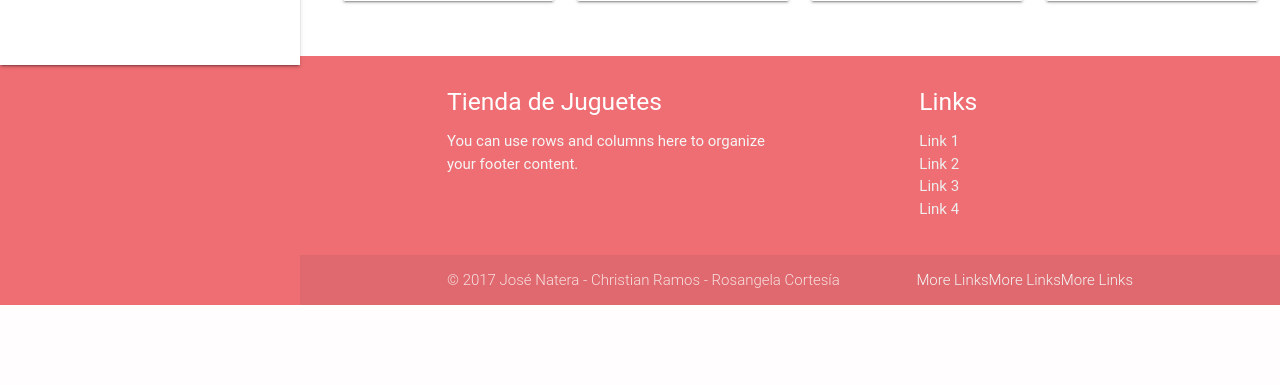
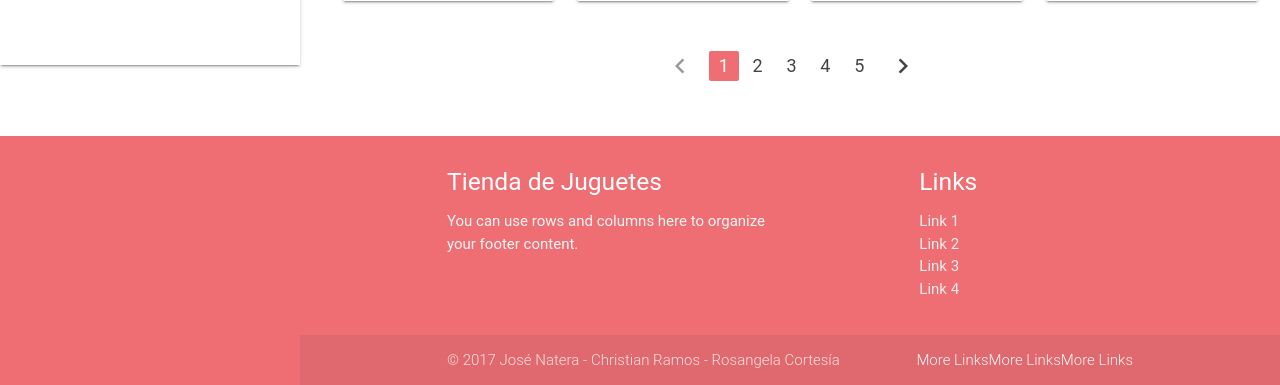
Before and after one commit to mnlalbani/hmi-toystore, a PHP site: page /lista.php in a window 1280 px wide. Shown: the part 795-1180 px from the top of the page. Before the commit the page ends 1100 px from the top, so only its background shows below. Run offline with PHP 8.4, Linux system fonts and the light colour scheme; some libraries are stand-ins or nearby versions; some web fonts are replaced.

Commit message:
added pagination

```diff
--- a/lista.php
+++ b/lista.php
@@ -36,7 +36,6 @@
             </nav>
         </div>
     </header>
-
     <main>
         <div class="row">
             <div class="col s3 m0 l3"> <!-- Side nav -->
@@ -206,6 +205,19 @@
                             </div>
                         </div>
                 </div>
+                <div class="row">
+                    <div class="col s9 offset-s2 m8 offset-m4 l18 offset-l4">
+                         <ul class="pagination">
+                            <li class="disabled"><a href="#!"><i class="material-icons">chevron_left</i></a></li>
+                            <li class="active"><a href="#!">1</a></li>
+                            <li class="waves-effect"><a href="#!">2</a></li>
+                            <li class="waves-effect"><a href="#!">3</a></li>
+                            <li class="waves-effect"><a href="#!">4</a></li>
+                            <li class="waves-effect"><a href="#!">5</a></li>
+                            <li class="waves-effect"><a href="#!"><i class="material-icons">chevron_right</i></a></li>
+                        </ul>
+                    </div>
+                </div>
             </div><!-- fin contenido principal -->
         </div>
     </main>
```
